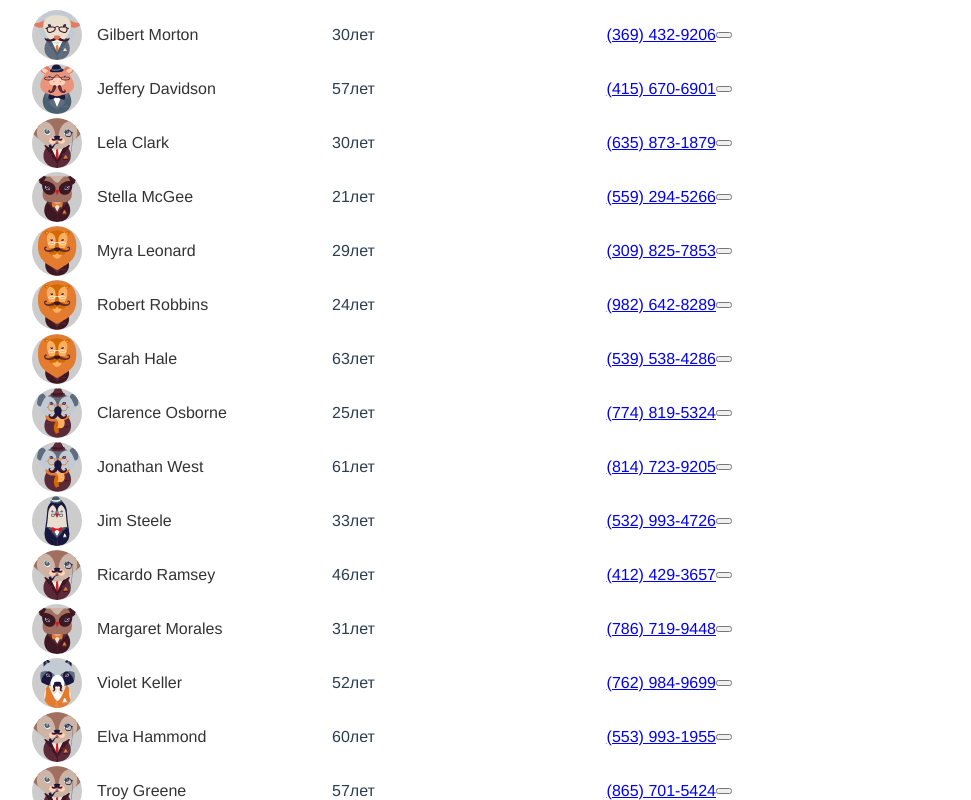
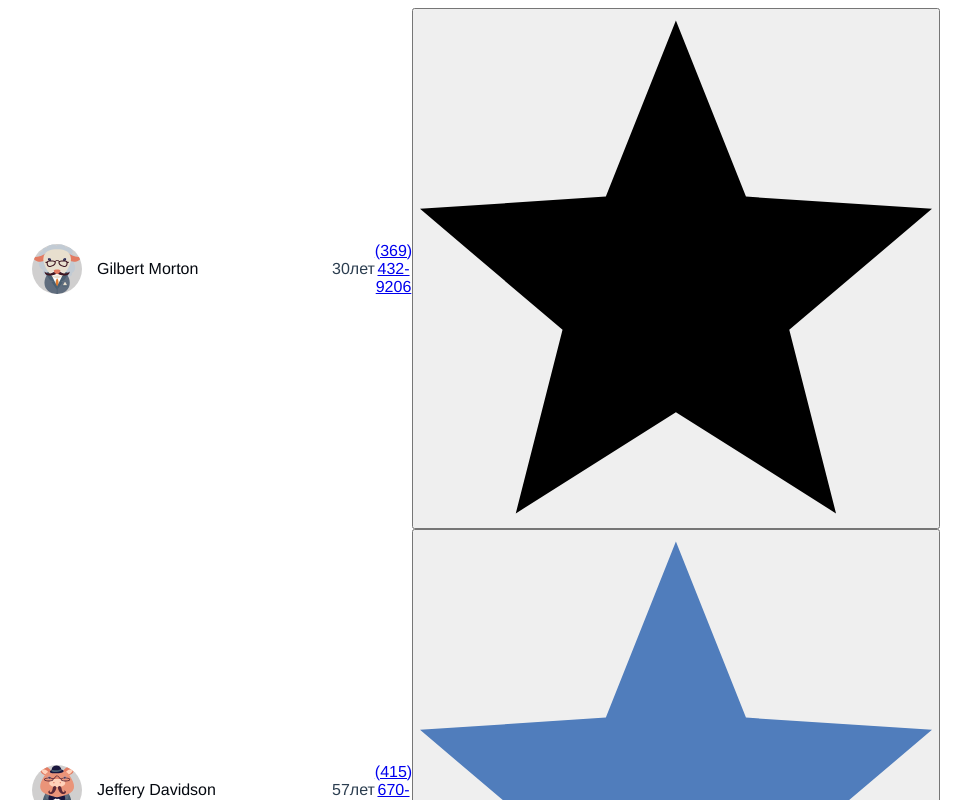
Before and after one commit to seregamaksim/users-list, a Vue app: page / in a window 1280 px wide. Shown: the top 800 px of the page, without its empty margins (258-1229 px from the left). Built offline with nearby package versions, Linux system fonts and the light colour scheme.

Commit message:
add/remove favourite

```diff
--- a/src/App.vue
+++ b/src/App.vue
@@ -1,14 +1,17 @@
 <template>
   <div id="app">
-    <div class="user-list" v-for="obj in myJson" :key="obj.id">
-      <CardUser :user="obj"></CardUser>
-    </div>
+    <svg style="display:none;">
+      <symbol id="icon-star" viewBox="0 0 512 512">
+          <polygon points="512,197.816 325.961,185.585 255.898,9.569 185.835,185.585 0,197.816 142.534,318.842 95.762,502.431 255.898,401.21 416.035,502.431 369.263,318.842" fill="#ccc" style="fill: var(--brandColor4)" data-original="#000000"/>
+      </symbol>
+    </svg>
+    <UsersList></UsersList>
   </div>
 </template>
 
 <script>
 import json from './assets/data.json'
-import CardUser from './components/CardUser'
+import UsersList from './components/UsersList'
 
 export default {
   data () {
@@ -18,18 +21,24 @@ export default {
   },
   name: 'App',
   created () {
-    console.log('myJson', this.myJson)
+    // console.log('myJson', this.myJson)
   },
   mounted () {
 
   },
   components: {
-    CardUser
+    UsersList
   }
 }
 </script>
 
 <style lang="scss">
+:root {
+  --brandColor: #507DBC;
+  --brandColor2: #04080F;
+  --brandColor3: #FFFBFE;
+  --brandColor4: #D0CFCF;
+}
 #app {
   font-family: Avenir, Helvetica, Arial, sans-serif;
   -webkit-font-smoothing: antialiased;
--- a/src/components/CardUser.vue
+++ b/src/components/CardUser.vue
@@ -9,7 +9,11 @@
       </div>
       <p class="card-user__age"><span>{{ user.age }}</span>лет</p>
       <p class="card-user__phone"><a href="tel:+">{{ user.phone }}</a></p>
-      <button class="card-user__favourite"></button>
+      <button @click="addToFavourite(user.id)" class="card-user__favourite" :class="{ 'card-user__favourite--active': user.favourite }">
+        <svg xmlns="http://www.w3.org/2000/svg" width="512" height="512">
+          <path d="M512 197.816l-186.039-12.231L255.898 9.569l-70.063 176.016L0 197.816l142.534 121.026-46.772 183.589L255.898 401.21l160.137 101.221-46.772-183.589z" xmlns="http://www.w3.org/2000/svg"/>
+        </svg>
+      </button>
     </div>
     <!-- Если есть видео, здесь -->
 
@@ -17,10 +21,26 @@
 </template>
 
 <script>
+import { mapState } from 'vuex'
 export default {
   props: ['user'],
   created () {
     // console.log(this.$props)
+  },
+  computed: {
+    ...mapState(['users'])
+  },
+  methods: {
+    addToFavourite (id) {
+      const user = this.users.find(item => item.id === id)
+      if (user.favourite) {
+        user.favourite = false
+      } else {
+        user.favourite = true
+      }
+      console.log('user', user)
+      console.log('id', id)
+    }
   }
 }
 </script>
@@ -40,7 +60,7 @@ export default {
     height: 50px;
     overflow: hidden;
     border-radius: 50%;
-    background-color: #ccc;
+    background-color: var(--brandColor4);
   }
   .card-user__avatar-wrap {
     margin-right: 15px;
@@ -48,9 +68,14 @@ export default {
   .card-user__name {
     font-size: 16px;
     line-height: 22px;
-    color: #333;
+    color: var(--brandColor2);
   }
   .card-user__age {
     margin-right: auto;
   }
+  .card-user__favourite--active {
+    path {
+      fill: var(--brandColor);
+    }
+  }
 </style>
--- /dev/null
+++ b/src/components/UsersList.vue
@@ -0,0 +1,32 @@
+<template>
+  <div>
+    <div class="user-list" v-for="obj in allUsers" :key="obj.id">
+      <CardUser :user="obj"></CardUser>
+    </div>
+  </div>
+</template>
+
+<script>
+import { mapActions, mapGetters } from 'vuex'
+import CardUser from './CardUser'
+
+export default {
+  data () {
+    return {
+      // myJson: this.getUsers()
+    }
+  },
+  mounted () {
+    this.getUsers()
+  },
+  methods: {
+    ...mapActions(['getUsers'])
+  },
+  computed: {
+    ...mapGetters(['allUsers'])
+  },
+  components: {
+    CardUser
+  }
+}
+</script>
--- a/src/store/index.js
+++ b/src/store/index.js
@@ -5,10 +5,28 @@ Vue.use(Vuex)
 
 export default new Vuex.Store({
   state: {
+    users: []
   },
   mutations: {
+    addUsers (state, users) {
+      state.users = users
+    }
   },
   actions: {
+    getUsers (context) {
+      fetch('/data.json')
+        .then(response => {
+          return response.json()
+        })
+        .then(data => {
+          context.commit('addUsers', data)
+        })
+    }
+  },
+  getters: {
+    allUsers (state) {
+      return state.users
+    }
   },
   modules: {
   }
```
Also changed, not shown: src/assets/images/star.svg (added).
